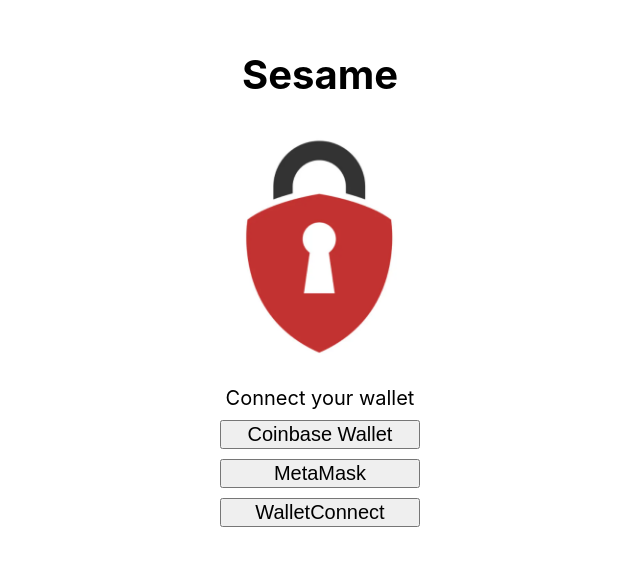
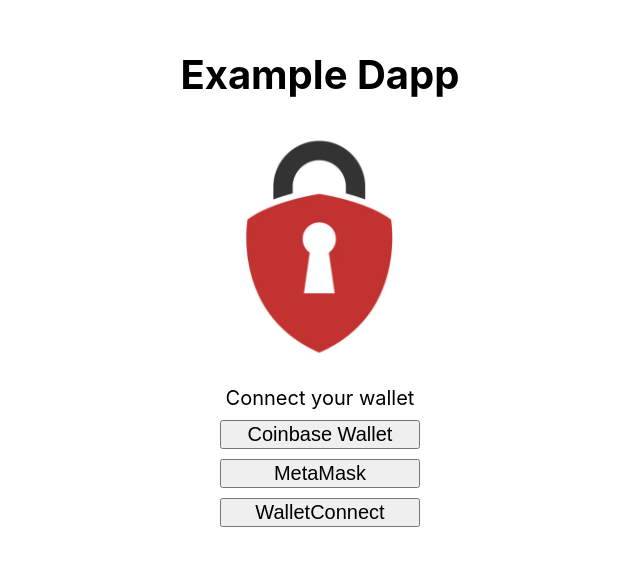
Before and after one commit to gareys-cb/example-dapp, a React (Vite) app: page / in a window 1280 px wide. Shown: the part 120-686 px from the top of the page, without its empty margins (320-960 px from the left). Built offline with nearby package versions, Linux system fonts and the light colour scheme.

Commit message:
update app name

```diff
--- a/index.html
+++ b/index.html
@@ -4,14 +4,12 @@
     <meta charset="UTF-8" />
     <link rel="icon" type="image/svg+xml" href="/src/assets/padlock.png" />
     <meta name="viewport" content="width=device-width, initial-scale=1.0" />
-    <title>Sesame</title>
-    <script>
-      window.global = window;
-    </script>
+    <title>Example Dapp</title>
     <script type="module">
       import { Buffer } from "buffer";
       import process from "process";
       import util from "util";
+      window.global = window;
       window.Buffer = Buffer;
       window.process = process;
       window.util = util;
--- a/package.json
+++ b/package.json
@@ -1,5 +1,5 @@
 {
-  "name": "sesame",
+  "name": "example-dapp",
   "private": true,
   "version": "0.0.0",
   "scripts": {
--- a/src/components/App/App.tsx
+++ b/src/components/App/App.tsx
@@ -53,7 +53,7 @@
 
   return (
     <div className="App">
-      <h1>Sesame</h1>
+      <h1>Example Dapp</h1>
       <img
         src={connected ? connectedLogo : logo}
         className="App-logo"
@@ -69,7 +69,7 @@
               web3={web3}
               account={account}
               providerString={providerString}
-              handleLogout={handleChangeProvider}
+              handleChangeProvider={handleChangeProvider}
             />
           )}
         </div>
--- a/src/components/Connected/Connected.tsx
+++ b/src/components/Connected/Connected.tsx
@@ -6,14 +6,13 @@
   web3: Web3;
   account: string;
   providerString: ProviderStringType | undefined;
-  handleLogout: () => void;
+  handleChangeProvider: () => void;
 };
 
 export const Connected = memo(
-  ({ account, web3, providerString, handleLogout }: ConnectedProps) => {
+  ({ account, web3, providerString, handleChangeProvider }: ConnectedProps) => {
     return (
       <div className="content">
-        <p>Open Sesame!</p>
         <small>Selected account: {account}</small>
         <button type="button" onClick={() => signMessage({ web3, account })}>
           Sign Message
@@ -21,7 +20,7 @@
         <button
           className="change-provider"
           type="button"
-          onClick={handleLogout}
+          onClick={handleChangeProvider}
         >
           Change Provider
         </button>
@@ -35,11 +34,12 @@
 
 const signMessage = async ({ web3, account }: SignMessageParams) => {
   try {
-    if (!account || !web3) {
-      throw new Error("NO ACCOUNT AVAILABLE");
-    }
     // This will send a request to the wallet provider to sign a message
-    const signature = await web3.eth.personal.sign(`Open Sesame!`, account, "");
+    const signature = await web3.eth.personal.sign(
+      "Example message",
+      account,
+      ""
+    );
     // The signature is returned, do with it what you will
     console.info(signature);
   } catch (e) {
--- a/src/hooks/useWeb3/dappInfo.ts
+++ b/src/hooks/useWeb3/dappInfo.ts
@@ -1,10 +1,10 @@
 // Get your infura api key by creating a free account at https://infura.io/
 export const INFURA_PROJECT_ID = "YOUR_INFURA_PROJECT_ID";
 // Your Dapp's name
-export const APP_NAME = "Sesame";
+export const APP_NAME = "Example Dapp";
 // An image, hosted by you, that represents your dapp
 export const APP_LOGO_URL =
-  "https://gareys-cb.github.io/sesame/assets/padlock.png";
+  "https://gareys-cb.github.io/example-dapp/assets/padlock.png";
 // Get your infura api key by creating a free account at https://infura.io/
 export const INFURA_RPC_URL = `https://mainnet.infura.io/v3/${INFURA_PROJECT_ID}`;
 // We default to Ethereum, but we could default to any chain.
```
Also changed, not shown: 2 other files (tests, documents, lock files or other folders).
